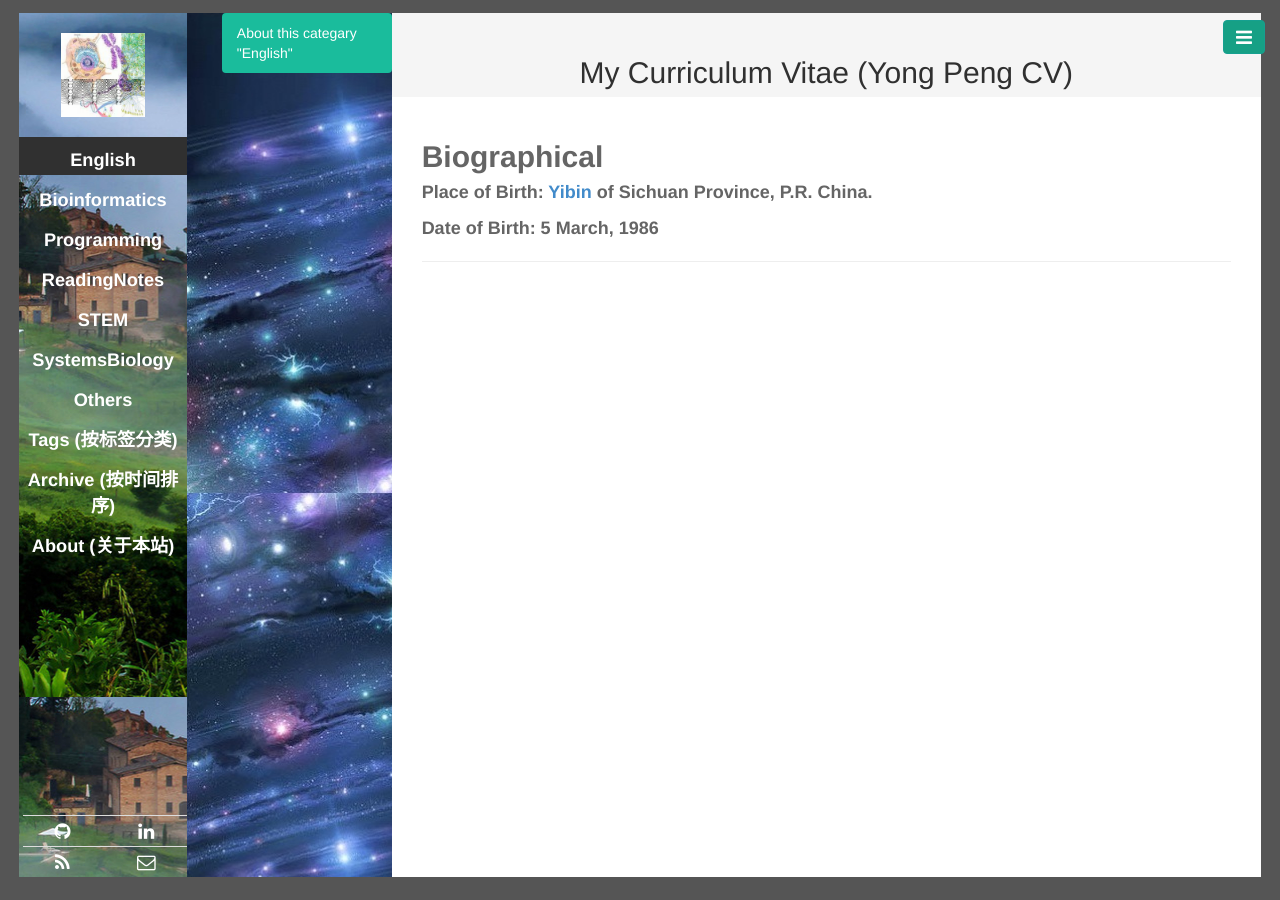
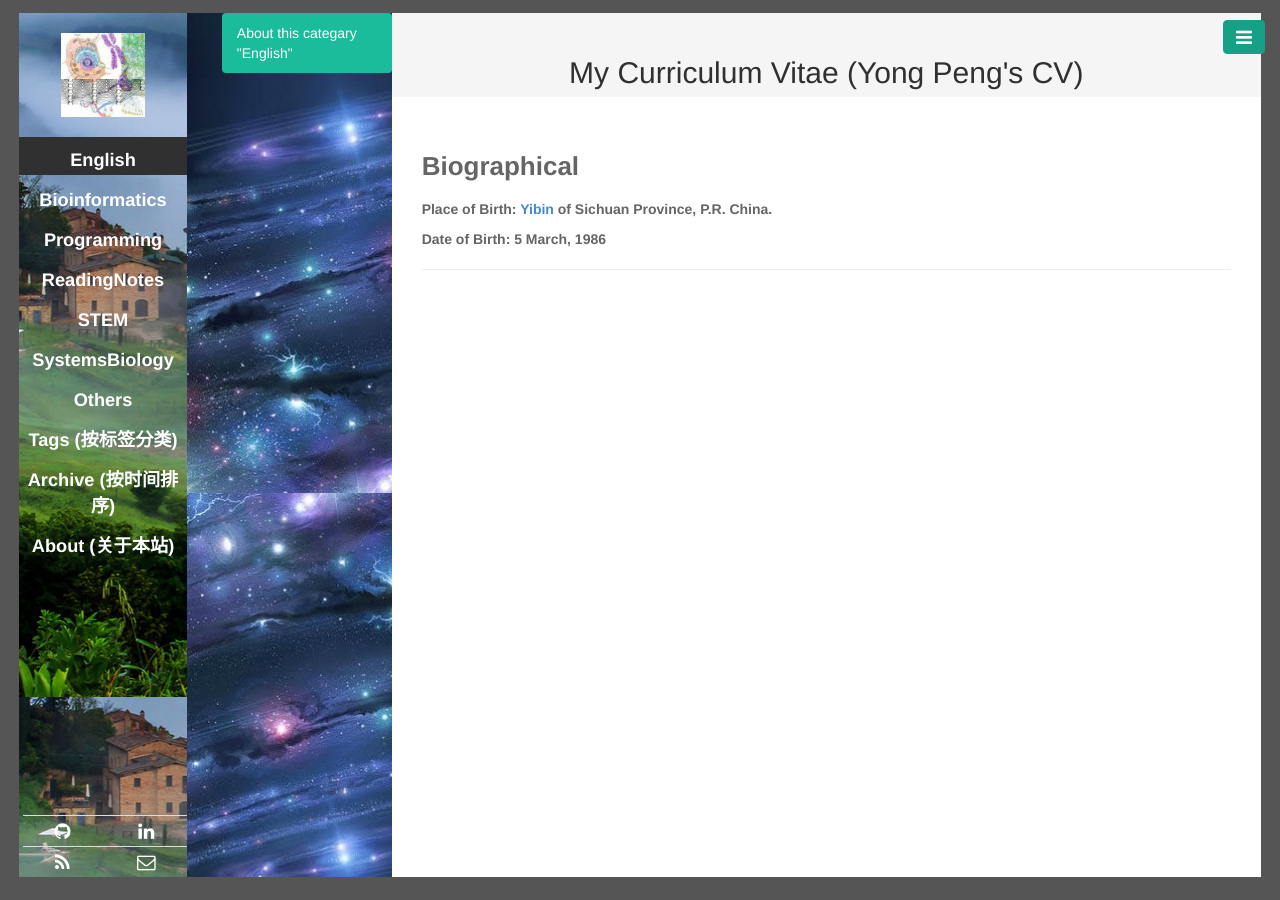
Before and after one commit to CTLife/CTLife.github.io, a Jekyll site: the page built from yongpeng.html, in a window 1280 px wide. Built offline with Jekyll 4.4.1, drawn with Linux system fonts in a browser that asks for light colours; Markdown is read by kramdown in place of the engine named in the settings.

Commit message:
Update yongpeng.html

```diff
--- a/yongpeng.html
+++ b/yongpeng.html
@@ -1,10 +1,10 @@
 ---
 layout: page_title
-title: My Curriculum Vitae (Yong Peng CV)
+title: My Curriculum Vitae (Yong Peng's CV)
 titlename: Yong Peng CV
 ---
 
 <br>
-<h2><b>Biographical</b></h2>
-<p style=font-size:18px><b>Place of Birth: <a href="https://en.wikipedia.org/wiki/Yibin"> Yibin </a> of Sichuan Province, P.R. China.</b></p>
-<p style=font-size:18px><b>Date of Birth: 5 March, 1986 </b></p>
+<h3><b>Biographical</b></h3>
+<p><b>Place of Birth: <a href="https://en.wikipedia.org/wiki/Yibin"> Yibin </a> of Sichuan Province, P.R. China.</b></p>
+<p><b>Date of Birth: 5 March, 1986 </b></p>
```
